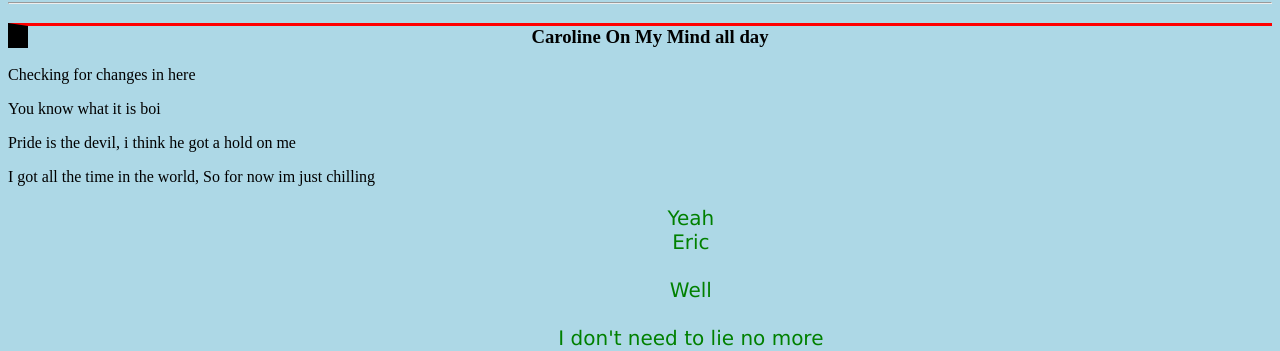
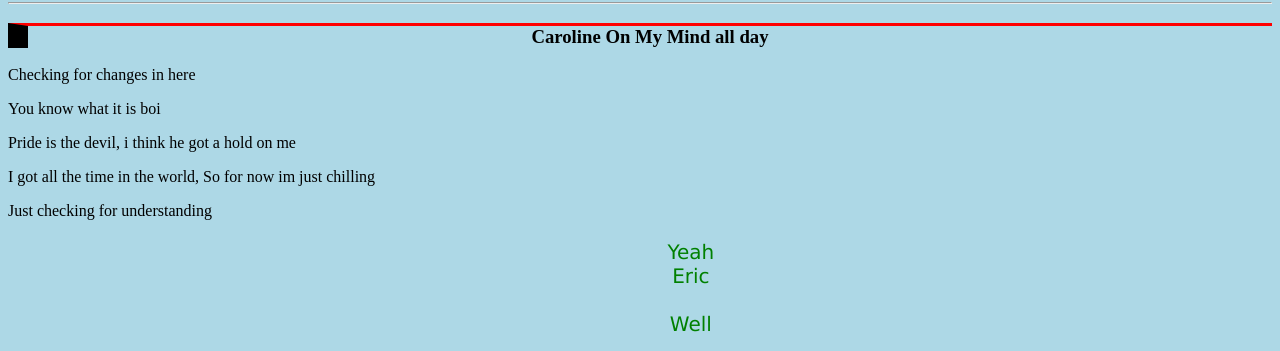
Before and after one commit to LogicsWrld/Lyrics-Practice-Project, a plain HTML site: page index.html in a window 1280 px wide. Shown: the part 438-789 px from the top of the page. Drawn offline with Linux system fonts and the light colour scheme.

Commit message:
Made another change

```diff
--- a/index.html
+++ b/index.html
@@ -53,6 +53,7 @@
             <p>You know what it is boi</p>
             <p>Pride is the devil, i think he got a hold on me</p>
             <p>I got all the time in the world, So for now im just chilling</p>
+            <p>Just checking for understanding</p>
 
             <pre>
                 Yeah
```
